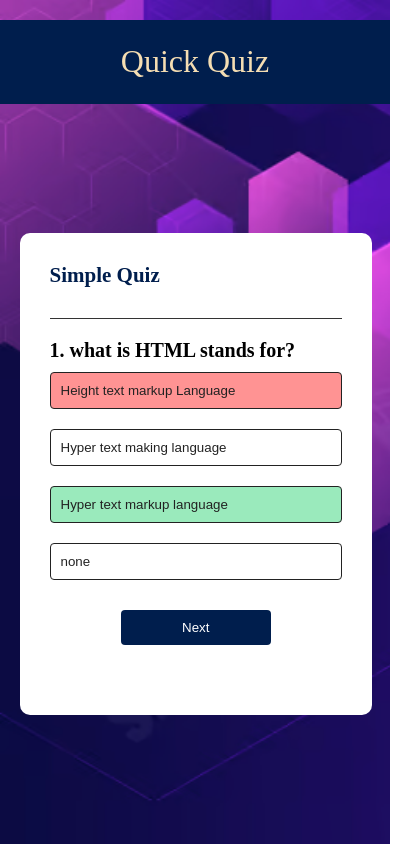
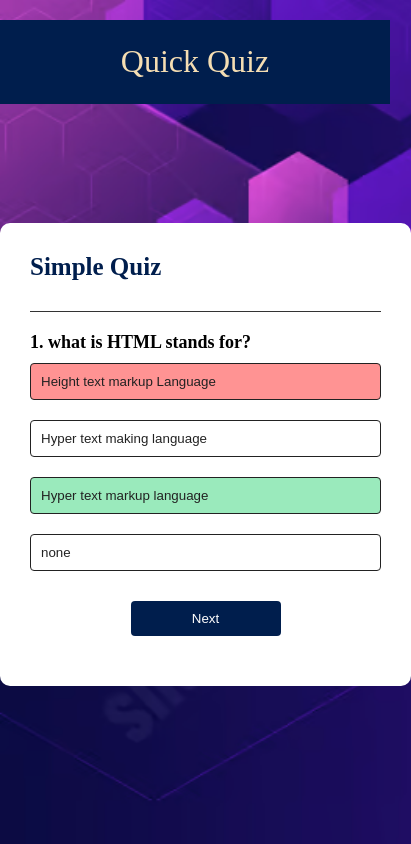
Before and after one commit to Rupali2507/MyQuiz, a plain HTML site: page index.html in a window 390 px wide. Both pictures are taken after a click on the button "Height text markup Language". Shown: the whole page, 411 px wide, since content can reach past the window. Drawn offline with Linux system fonts and the light colour scheme.

Commit message:
commit 11

```diff
--- a/style.css
+++ b/style.css
@@ -1,96 +1,79 @@
-* {
+*{
     margin: 0;
     padding: 0;
+
 }
-body {
+body{
     background-image: url(bg.avif);
-  background-repeat: no-repeat;
+
     background-size: cover;
 }
-.app {
-  background: #fff;
- width: 40%;
-  margin: 0% auto 0;
+.app{
+    background:#fff ;
+    width:90%;
+    max-width: 600px;
+    margin: 100px auto 0;
     border-radius: 10px;
     padding: 30px;
-  height: 40%;
-  position: relative;
-  z-index: 10;
+
+
 }
-.app h1 {
+.app h1{
     font-size: 25px;
     color: #001e4d;
     font-weight: 600;
     border-bottom: 1px solid #333;
     padding-bottom: 30px;
+
 }
-.quiz {
+.quiz{
     padding: 20px 0;
 }
-.quiz h2 {
+.quiz h2{
     font-size: 18px;
     /* color: #001e4d; */
     font-weight: 600;
 }
-.btn {
+.btn{
     background: white;
     color: #222;
     font-weight: 500;
     width: 100%;
     border: 1px solid #222;
     padding: 10px;
-  margin: 10px 0;
+    margin:10px 0;
     text-align: left;
     border-radius: 4px;
     cursor: pointer;
     transition: all 0.3s;
+
 }
-.btn:hover:not([disabled]) {
+.btn:hover:not([disabled]){
     background: #222;
     color: #fff;
 }
-.btn:disabled {
+.btn:disabled{
     cursor: no-drop;
 }
-#next-btn {
+#next-btn{
     background: #001e4d;
     color: #fff;
     font-weight: 500;
     width: 150px;
-  border: 0;
+    border:0;
     padding: 10px;
     margin: 20px auto 0;
     border-radius: 4px;
     cursor: pointer;
     display: none;
+
 }
-.question {
-  width: 70vw;
+.question{
+    width: 70vw ;
     height: 50px;
 }
-.correct {
-  background: #9aeabc;
-}
-.incorrect {
-  background: #ff9393;
-}
-
-.Main {
-  display: flex;
-  height: 100vh;
-  width: 100vw;
-  flex-direction: column;
-}
-
-.box {
-  position: absolute;
-  width: 92%;
-  height: 90%;
-  background-color: rgb(35, 14, 81);
-  opacity: 0.3;
-  margin: 5% 3%;
-}
-
+.correct{background: #9aeabc;}
+.incorrect{background: #ff9393;}
 .header {
     width: 100%;
     height: 10%;
@@ -103,18 +86,9 @@ body {
     font-size: xx-large;
     color: wheat;
   }
-
-@media (max-width: 600px) {
-  .app {
-    width: 75%;
-    height: 50%;
-    margin-top: 28%;
-    margin-left: 5%;
+  .Main {
+    display: flex;
+    height: 100vh;
+    width: 100vw;
+    flex-direction: column;
   }
-  .app h1 {
-    font-size: 21px;
-  }
-  .quiz h2 {
-    font-size: 20px;
-  }
-}
```
Also changed, not shown: index.html (+1 -0 lines). Lines whose indentation alone changed are shown as unchanged.
